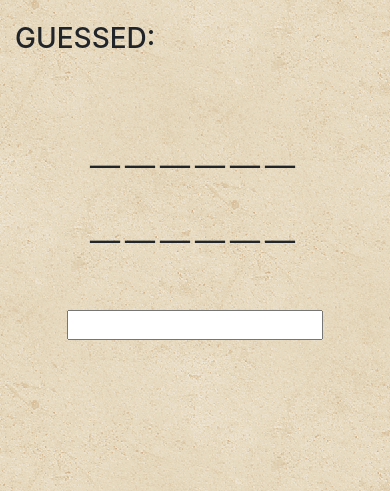
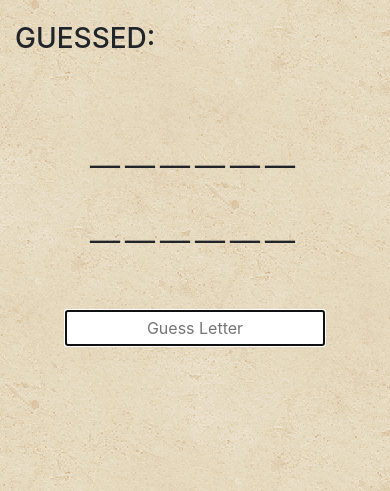
Before and after one commit to vtchris/hangman, a plain HTML site: page index.html in a window 390 px wide. Shown: the part 353-844 px from the top of the page. Drawn offline with nearby package versions, Linux system fonts and the light colour scheme.

Commit message:
Mobile updates

```diff
--- a/assets/css/style.css
+++ b/assets/css/style.css
@@ -20,12 +20,12 @@ img{
     letter-spacing: 5px;
 }
 /* PHONE RESPONSIVE STYLES */
-@media screen and (max-width: 640px){
+@media screen and (max-width: 1024px){
     #txtMobile{
         visibility: visible;
     }
 }
-@media screen and (min-width: 640px){
+@media screen and (min-width: 1024px){
     #txtMobile{
         visibility: hidden;
     }
--- a/assets/javascript/game.js
+++ b/assets/javascript/game.js
@@ -15,7 +15,7 @@ var arrWords = ["jon snow",
                 "grey worm",
                 "stannis baratheon"];
 
-//Game object keeps track of current word, guessed letter, wins, and losses
+//Game object keeps track of current word, guessed letters, wins, and losses
 var objGame = {
                 "word":"",
                 "img":"",
@@ -56,15 +56,10 @@ function clearBoard() {
         objGame.word = arrWords[Math.floor(Math.random() * arrWords.length)];
         objGame.unguessed = findUniqueString(objGame.word);
         objGame.unguessed = objGame.unguessed.replace(' ', '');
+        //Remove current word from arrWords
         var iCurrentWordIdx = arrWords.indexOf(objGame.word);
         arrWords.splice(iCurrentWordIdx, 1);
         gameBoard.innerText = hideUnguessedLetters(objGame).toUpperCase()
-
-        //debugger;
-        if(txtHidden.style.visibility == "visible"){
-
-            txtHidden.onFocus()
-        }
 
         //assigns picture based on current word selected for match
         imgCharacter.src = ""
@@ -191,7 +186,7 @@ document.onkeyup = function (event) {
     }else if (objGame.status == "0"){
 
 
-        //If check if letter is part of the word, and not yet guessed
+        //Check if letter is part of the word, and not yet guessed
         if (objGame.unguessed.indexOf(userSelection) > -1 ){
             objGame.rightGuess.push(userSelection);
             objGame.unguessed =  objGame.unguessed.replace(userSelection,'');
--- a/index.html
+++ b/index.html
@@ -40,7 +40,7 @@
                     <div class="col col-12 text-center">
                         <section id="gameBoard" class="mb-5">
                         </section>
-                        <input id="txtMobile" type="text">
+                        <input id="txtMobile" class="p-1 mb-5 text-center" type="text" placeholder="Guess Letter" autofocus>
 
                     </div>
 
```
